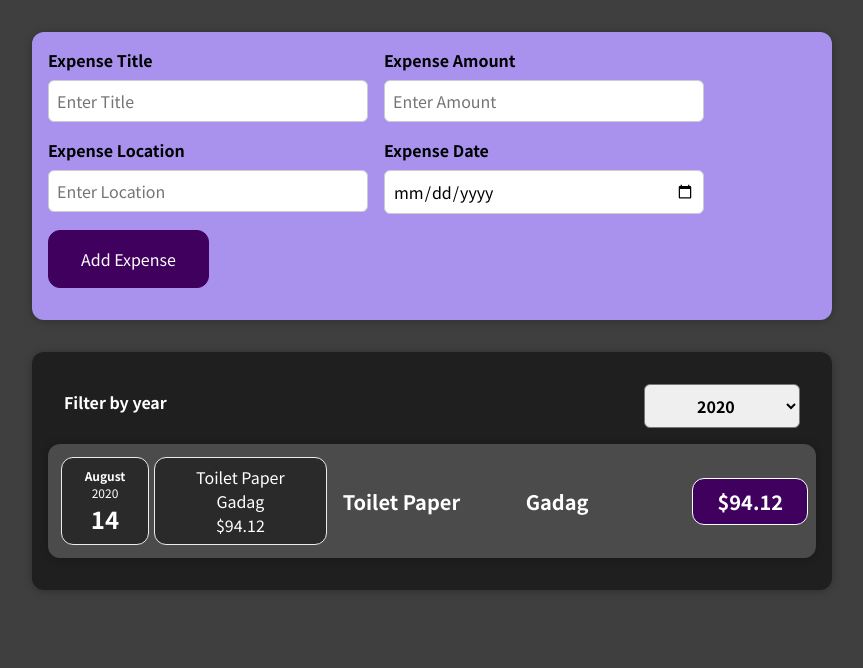
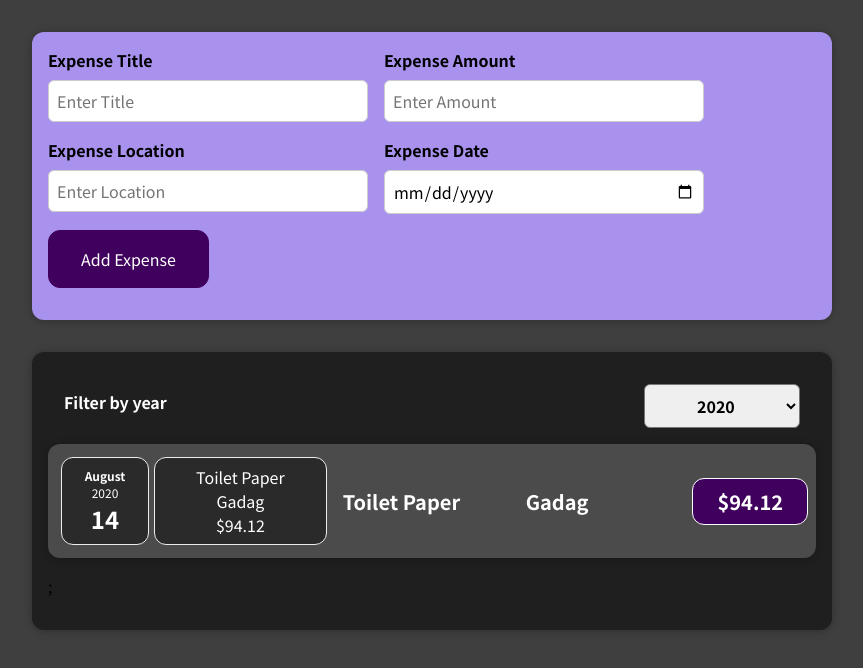
Before and after one commit to Abhisheksb1003/My-fisrt-Reactproject, a React (Create React App) app: page / in a window 1280 px wide. Shown: the top 668 px of the page, without its empty margins (208-1071 px from the left). Built offline with nearby package versions, Linux system fonts and the light colour scheme.

Commit message:
Conditional Rendering

```diff
--- a/src/components/Expenses/Expense.js
+++ b/src/components/Expenses/Expense.js
@@ -1,8 +1,9 @@
 import "./Expense.css";
-import ExpenseItem from "./ExpenseItems";
+
 import Card from "../UI/Card";
 import ExpenseFilter from "./ExpenseFilter";
 import { useState } from "react";
+import ExpenseList from "./ExpenseList";
 
 const Expense = (props)=> {
   const[filterdYear, setfilterdYear] = useState('2020');
@@ -12,23 +13,21 @@ const Expense = (props)=> {
   };
 
 
+
+  const filterexpense=props.items.filter(data=>data.date.getFullYear()===parseInt(filterdYear))
+
+
   return (
     <Card className="expense">
       <ExpenseFilter
         selected={filterdYear}
         onChangeFilter={FileChangeHandler}
       />
-      {props.items.filter(data=>data.date.getFullYear()===parseInt(filterdYear)).map((expenses) => (
-        <ExpenseItem
-          key={expenses.id}
-          title={expenses.title}
-          amount={expenses.amount}
-          location={expenses.location}
-          date={expenses.date}
-        />
-      ))}
+
+
+      <ExpenseList items={filterexpense}/>
     </Card>
   );
-}
+};
 
 export default Expense;
--- /dev/null
+++ b/src/components/Expenses/ExpenseList.css
@@ -0,0 +1,9 @@
+.expenses-list {
+    list-style: none;
+    padding: 0;
+  }
+
+  .expenses-list__fallback {
+    color: white;
+    text-align: center;
+  }
--- /dev/null
+++ b/src/components/Expenses/ExpenseList.js
@@ -0,0 +1,28 @@
+import './ExpenseList.css'
+import ExpenseItem from './ExpenseItems'
+
+const ExpenseList=(props)=>{
+
+    if(props.items.length===0){
+        return <h2 className="expenses-list__fallback">No Expense Found</h2>
+    }
+
+
+
+return(
+
+     <ul className="expenses-list">
+     {props.items.map((expenses) => (
+        <ExpenseItem
+          key={expenses.id}
+          title={expenses.title}
+          amount={expenses.amount}
+          location={expenses.location}
+          date={expenses.date}
+        />
+        ))};
+        </ul>
+  )
+}
+
+export default ExpenseList
```
